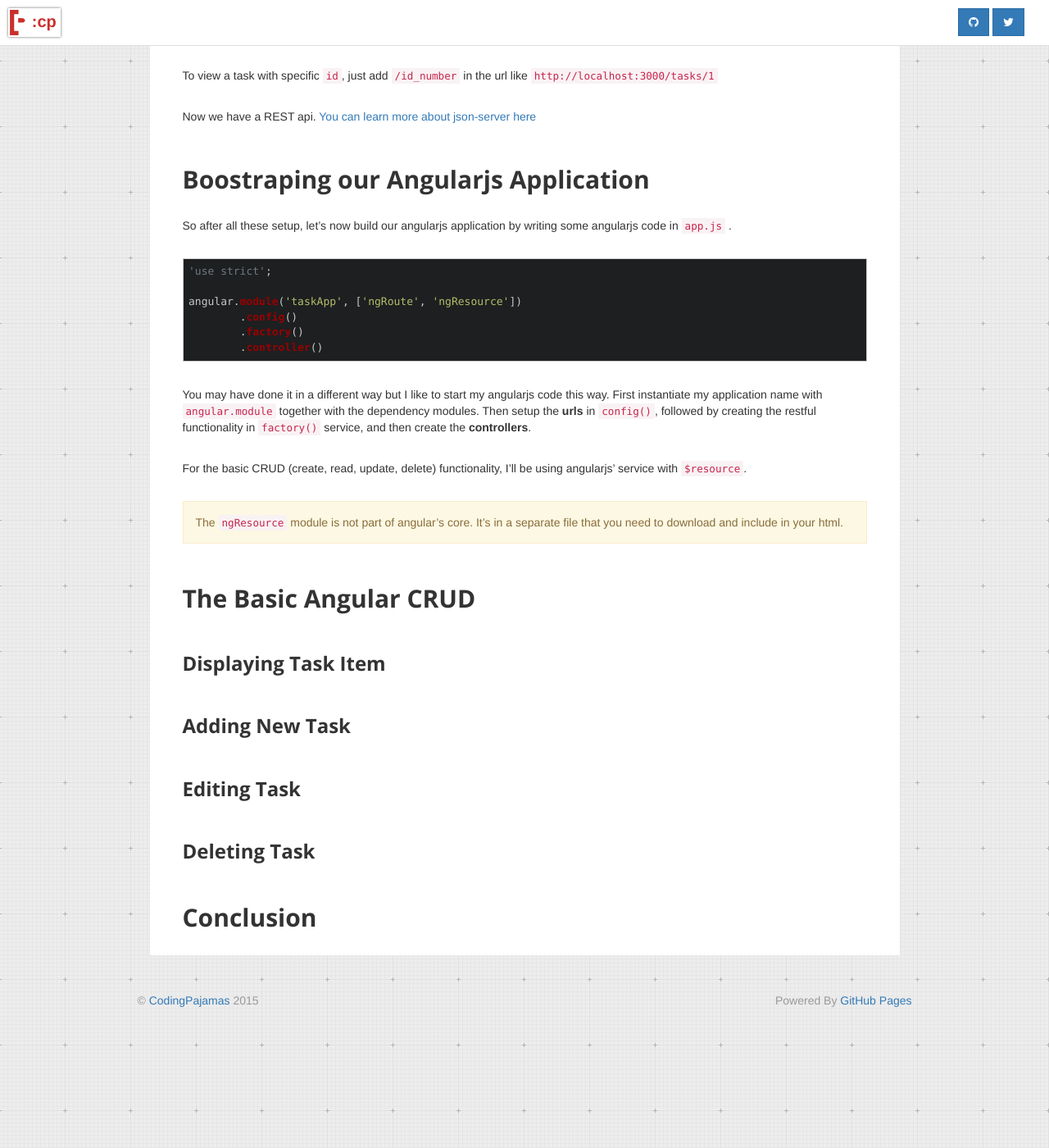
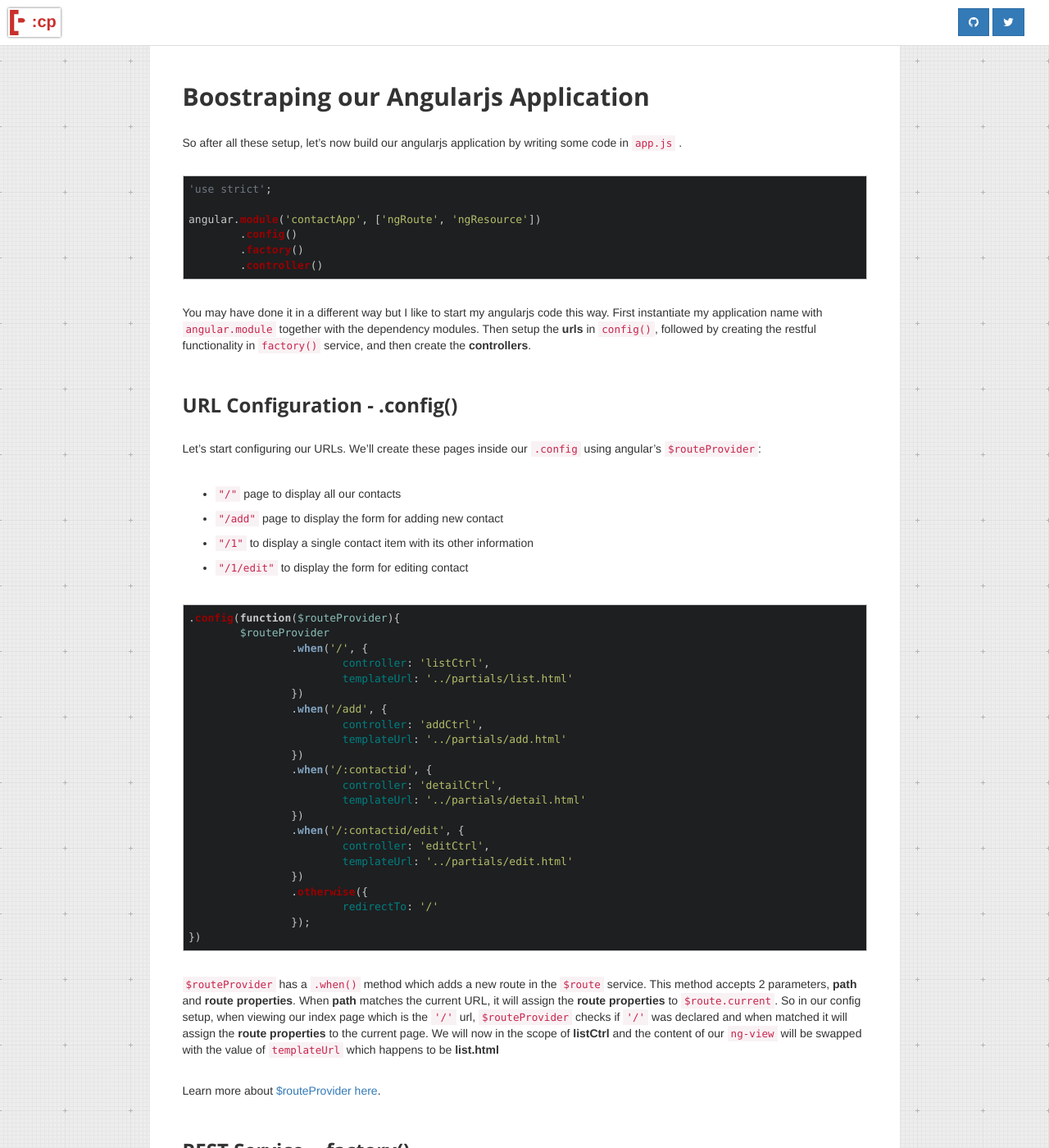
Before and after one commit to codingpajamas/codingpajamas.github.io, a Jekyll site: the page built from _posts/2015-06-30-prototyping-angularjs-project-with-httpserver-and-jsonserver.md, in a window 1280 px wide and 1400 px high, scrolled down 3206 px. Shown: the whole window at 82% size. Built offline with Jekyll 4.4.1, drawn with Linux system fonts in a browser that asks for light colours; some web fonts are replaced; before the commit the page ends 4456 px from its top, so only the background shows below that; some of the changed text lies outside the part shown.

Commit message:
prototyping angularjs with json-server and http-server

````diff
--- a/_posts/2015-06-30-prototyping-angularjs-project-with-httpserver-and-jsonserver.md
+++ b/_posts/2015-06-30-prototyping-angularjs-project-with-httpserver-and-jsonserver.md
@@ -13,7 +13,7 @@ Building an angularjs prototype can be hard, actually it's like you're already c
 ## Setup
 For this article, I assume you're working on nodejs environment.
 
-### The Layout
+#### The Layout
 So first, install ```http-server``` globally, it's a zero-configuration node module that can magically load your static files in the browser. How cool is that? Working node website without using and configuring framework like Expressjs.
 
 ~~~sh
@@ -40,7 +39,7 @@ Contents of **index.html** file.
 <head>
 	<meta charset="UTF-8">
 	<title>Prototyping Angularjs</title>
-	<link rel="stylesheet" href="css/bootstrap.css">
+	<link rel="stylesheet" href="https://maxcdn.bootstrapcdn.com/bootstrap/3.3.5/css/bootstrap.min.css">
 	<link rel="stylesheet" href="css/styles.css">
 	<script src="js/angular.min.js"></script>
 	<script src="js/angular.resource.js"></script>
@@ -70,51 +69,49 @@
 
 
 
-### The REST API
+#### The REST API
 Second module that you need to install is the ```json-server```. This module gives you an instant REST API without setting up mongodb.
 
 ~~~sh
 npm install json-server -g
 ~~~
 
-After installing, it's time to setup. Create a new json file called ```db.json``` inside the **data** folder. On that file, we'll create our schema.
+After installing, it's time to setup. Create a new json file called ```db.json``` inside the **data** folder. On that file, we'll create our schema. It's just simple contact information including **name** and **number**, you can add other informations if you like.
 
 {:.mb0}
 Contents of **db.json** file.
 
 ~~~javascript
 {
-	"tasks": [
-		{ "id": 1, "name": "Install http-server", "status": "done" },
-		{ "id": 2, "name": "Install json-server", "status": "done" },
-		{ "id": 3, "name": "Setup files and folders", "status": "done" },
-		{ "id": 4, "name": "Setup Rest api", "status": "todo" },
-		{ "id": 5, "name": "Create angular CRUD", "status": "todo" },
-		{ "id": 6, "name": "Test app", "status": "todo" }
-	]
+  "contacts": [
+    { "id":1, "name":"Spongebob", "number":"1234432534" },
+    { "id":2, "name":"Patrick", "number":"986786886" },
+    { "id":3, "name":"Squidwards", "number":"2345556709" },
+    { "id":4, "name":"Mr. Krabs", "number":"0867545354" }
+  ]
 }
 ~~~
 
-Our database contains list of task. To test this, open another terminal and cd to the **data** directory and type ```json-server db.json``` then enter.
+Our database contains list of contacts. To test this, open another terminal and cd to the **data** directory and type ```json-server db.json``` then enter.
 
 ~~~sh
 json-server db.json
 ~~~
 
-Now open your browser and visit ```http://localhost:3000/tasks``` to view all out **task**.
+Now open your browser and visit ```http://localhost:3000/contacts``` to view all our **contacts**.
 
-To view a task with specific ```id```, just add ```/id_number``` in the url like ```http://localhost:3000/tasks/1```
+To view a task with specific ```id```, just add ```/id_number``` in the url like ```http://localhost:3000/contacts/1```
 
 Now we have a REST api. [You can learn more about json-server here](https://github.com/typicode/json-server)
 
 ## Boostraping our Angularjs Application
 
-So after all these setup, let's now build our angularjs application by writing some angularjs code in ```app.js``` .
+So after all these setup, let's now build our angularjs application by writing some code in ```app.js``` .
 
 ~~~javascript
 'use strict';
 
-angular.module('taskApp', ['ngRoute', 'ngResource'])
+angular.module('contactApp', ['ngRoute', 'ngResource'])
 	.config()
 	.factory()
 	.controller()
@@ -122,14 +119,79 @@ angular.module('taskApp', ['ngRoute', 'ngResource'])
 
 You may have done it in a different way but I like to start my angularjs code this way. First instantiate my application name with ```angular.module``` together with the dependency modules. Then setup the **urls** in ```config()```, followed by creating the restful functionality in ```factory()``` service, and then create the **controllers**.
 
+### URL Configuration - .config()
+
+Let's start configuring our URLs. We'll create these pages inside our ```.config``` using angular's ```$routeProvider```:
+
+- ```"/"``` page to display all our contacts
+- ```"/add"``` page to display the form for adding new contact
+- ```"/1"``` to display a single contact item with its other information
+- ```"/1/edit"``` to display the form for editing contact
+
+~~~javascript
+.config(function($routeProvider){
+	$routeProvider
+		.when('/', {
+			controller: 'listCtrl',
+			templateUrl: '../partials/list.html'
+		})
+		.when('/add', {
+			controller: 'addCtrl',
+			templateUrl: '../partials/add.html'
+		})
+		.when('/:contactid', {
+			controller: 'detailCtrl',
+			templateUrl: '../partials/detail.html'
+		})
+		.when('/:contactid/edit', {
+			controller: 'editCtrl',
+			templateUrl: '../partials/edit.html'
+		})
+		.otherwise({
+			redirectTo: '/'
+		});
+})
+~~~
+
+```$routeProvider``` has a ```.when()``` method which adds a new route in the ```$route``` service. This method accepts 2 parameters, **path** and **route properties**. When **path** matches the current URL, it will assign the **route properties** to ```$route.current```. So in our config setup, when viewing our index page which is the ```'/'``` url, ```$routeProvider``` checks if ```'/'``` was declared and when matched it will assign the **route properties** to the current page. We will now in the scope of **listCtrl** and the content of our ```ng-view``` will be swapped with the value of ```templateUrl``` which happens to be **list.html**
+
+Learn more about [$routeProvider here](https://docs.angularjs.org/api/ngRoute/provider/$routeProvider).
+
+### REST Service - .factory()
+
 For the basic CRUD (create, read, update, delete) functionality, I'll be using angularjs' service with ```$resource```.
 
 {:.alert.alert-warning}
 The ```ngResource``` module is not part of angular's core. It's in a separate file that you need to download and include in your html.
 
+~~~javascript
+.factory('ContactData', ['$resource', function($resource){
+	return $resource('http://localhost:3000/contacts/:contactid');
+}])
+~~~
+
+That's it!!! We wrapped ```$resource``` in a **factory** service so we can reuse it inside of our controllers later.
+
+Learn more about [$resource here](https://docs.angularjs.org/api/ngResource/service/$resource).
+
+
 ## The Basic Angular CRUD
 
 ### Displaying Task Item
+
+When we are viewing our index page which is ```"/"```, we will be using the ```listCtrl``` controller and ```partials/list.html``` template. So let's create them.
+
+~~~javascript
+.controller('listCtrl', function($scope, ContactData){
+	$scope.contacts = [];
+
+	ContactData.query(function(data){
+		$scope.contacts = data;
+	});
+})
+~~~
+
+In this controller we
 
 ### Adding New Task
 
````
Also changed, not shown: other parts of _posts/2015-06-30-prototyping-angularjs-project-with-httpserver-and-jsonserver.md (+1 -2 lines), images/post/post-6-1.png.
